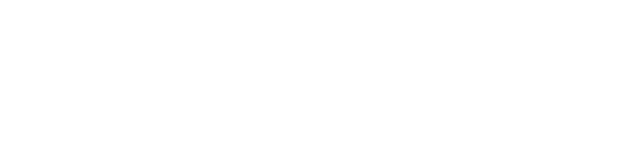
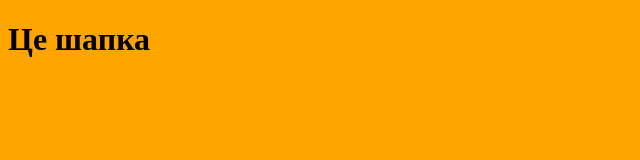
Before and after one commit to DiBaranovska/github-tutorial, a plain HTML site: page index.html in a window 1280 px wide. Shown: the whole page, without its empty margins (0-640 px from the left). Drawn offline with Linux system fonts and the light colour scheme.

Commit message:
Добавила шапку и стили

```diff
--- a/index.html
+++ b/index.html
@@ -5,8 +5,9 @@
     <meta http-equiv="X-UA-Compatible" content="IE=edge">
     <meta name="viewport" content="width=device-width, initial-scale=1.0">
     <title>Git rules</title>
+    <link rel="stylesheet" href="./css/styles.css">
 </head>
 <body>
-
+    <h1>Це шапка</h1>
 </body>
 </html>
```
